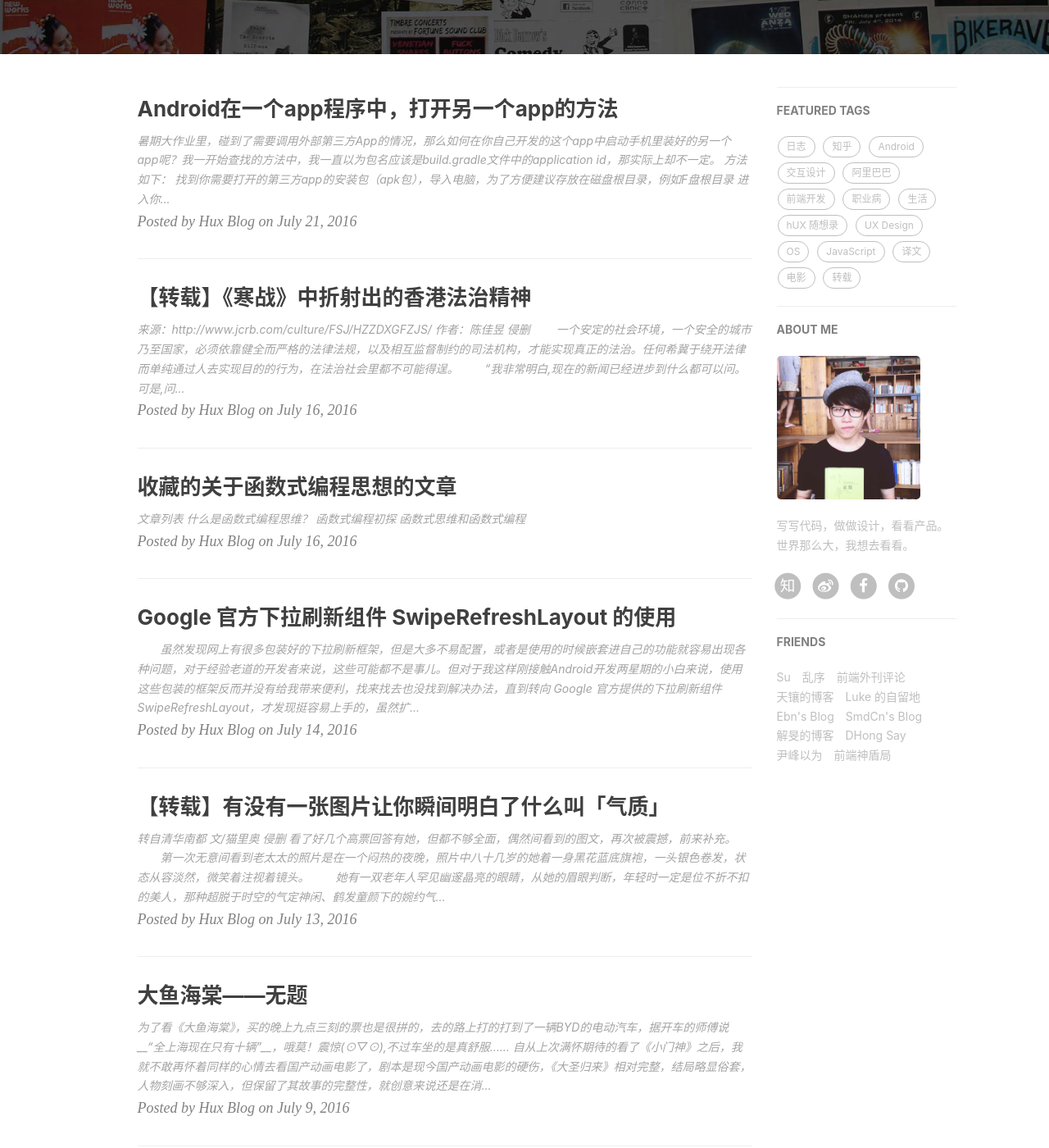
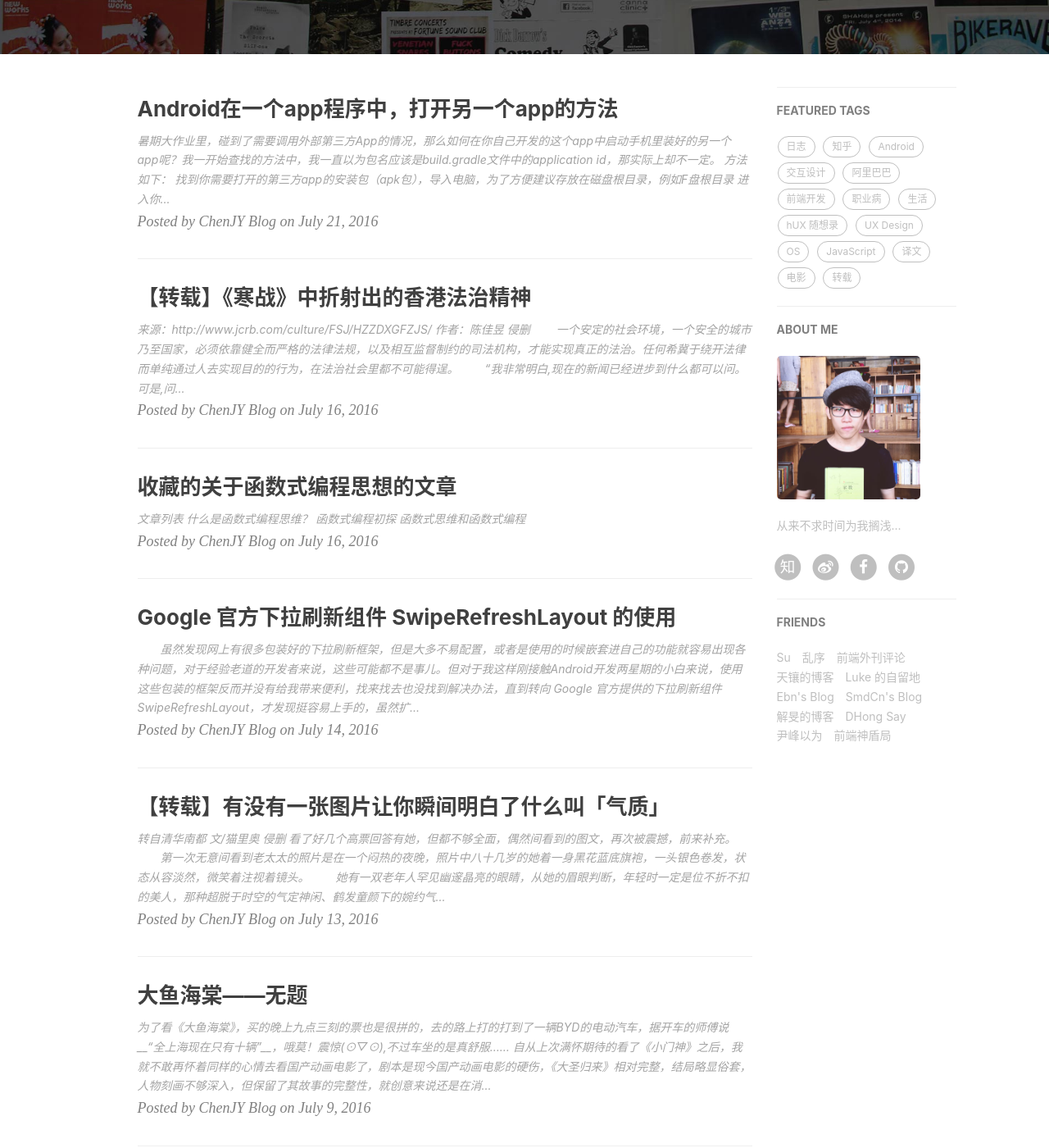
Before and after one commit to jiayangchen/jiayangchen.github.io, a Jekyll site: the page built from index.html, in a window 1280 px wide and 1400 px high, scrolled down 352 px. Shown: the whole window at 82% size. Built offline with Jekyll 4.4.1, drawn with Linux system fonts in a browser that asks for light colours; nearby versions of some CDN libraries; the list of posts is cut into pages by our own code; some of the changed lines change nothing that is shown; some of the changed text lies outside the part shown.

Commit message:
2016-09-23

```diff
--- a/_config.yml
+++ b/_config.yml
@@ -1,25 +1,22 @@
 # Site settings
-title: Hux Blog
+title: ChenJY Blog
 SEOTitle: 黄玄的博客 | Hux Blog
 header-img: img/home-bg.jpg
-email: huxpro@gmail.com
-description: "关于前端与设计、黑客与画家 | 黄玄，Web & Mobile Lover，Front-End Engineer，UX Designer | 这里是 @Hux黄玄 的个人博客，与你一起发现更大的世界。"
+email: jiayangchen@sjtu.edu.cn
+description: ""
 keyword: "黄玄, Hux黄玄, Hux, 鬼栈, huxpro, @huxpro, 黄玄的博客, Hux Blog, 博客, 个人网站, 互联网, 前端, 设计, 产品, 肖玉, Lynn, 肖玉的男朋友"
 url: "http://huangxuan.me"              # your host, for absolute URL
 baseurl: ""                             # for example, '/blog' if your blog hosted on 'host/blog'
 
 
-
 # SNS settings
 RSS: false
-weibo_username:     huxpro
-zhihu_username:     huxpro
-github_username:    huxpro
+weibo_username:     jiayangchen
+zhihu_username:     jiayangchen
+github_username:    jiayangchen
 #twitter_username:  huxpro
-facebook_username:  huxpro
+facebook_username:  jiayangchen
 # linkedin_username:  firstname-lastname-idxxxx
-
-
 
 # Build settings
 # from 2016, 'pygments' is unsupported on GitHub Pages. Use 'rouge' for highlighting instead.
@@ -51,7 +48,7 @@
 #disqus_username: _your_disqus_short_name_
 
 # Duoshuo settings
-duoshuo_username: huxblog
+duoshuo_username: jiayangchen
 # Share component is depend on Comment so we can NOT use share only.
 duoshuo_share: true                     # set to false if you want to use Comment without Sharing
 
@@ -69,7 +66,7 @@
 
 # Sidebar settings
 sidebar: true                           # whether or not using Sidebar.
-sidebar-about-description: "写写代码，做做设计，看看产品。世界那么大，我想去看看。"
+sidebar-about-description: "从来不求时间为我搁浅..."
 sidebar-avatar: /img/avatar-hux.jpg      # use absolute URL, seeing it's used in both `/` and `/about/`
 
 
```
